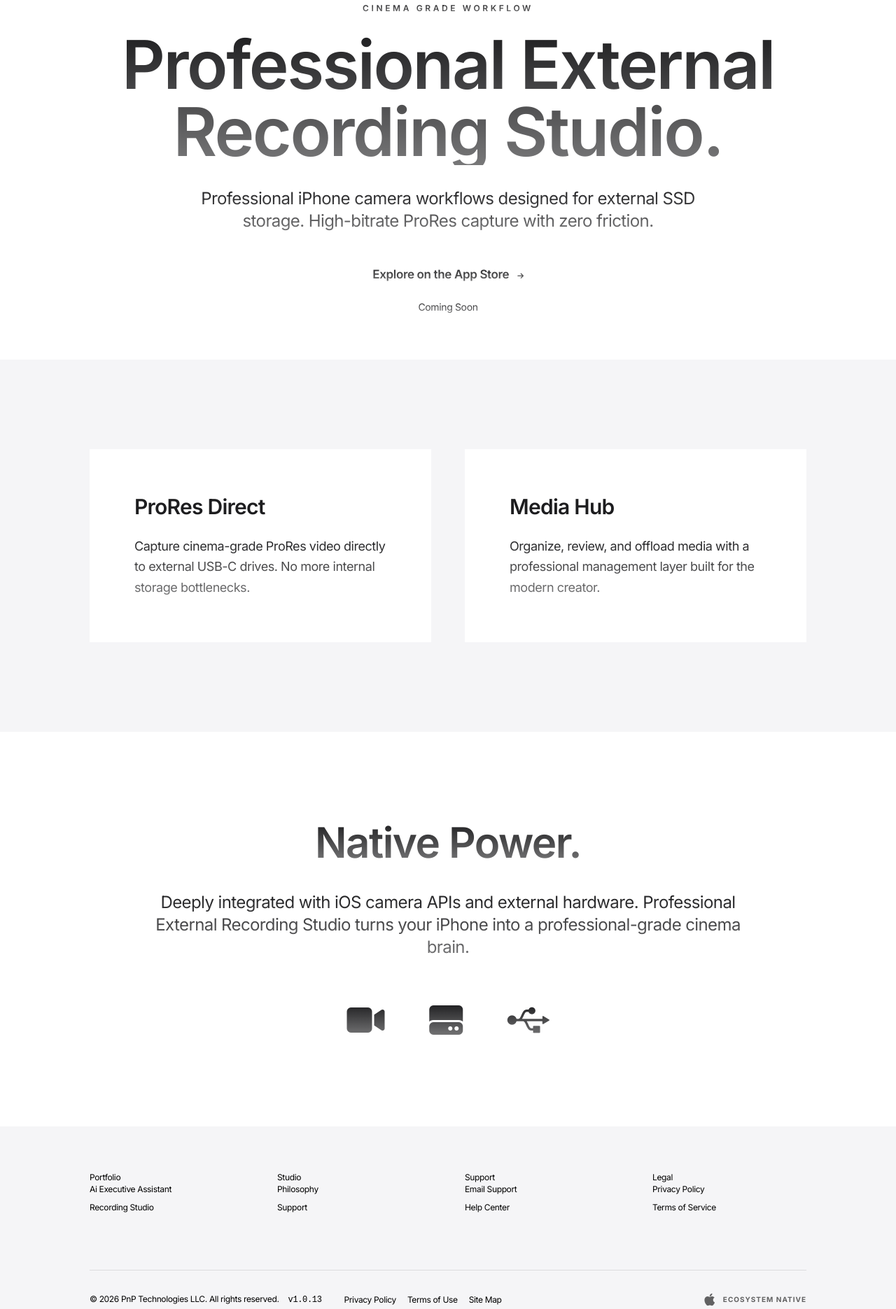
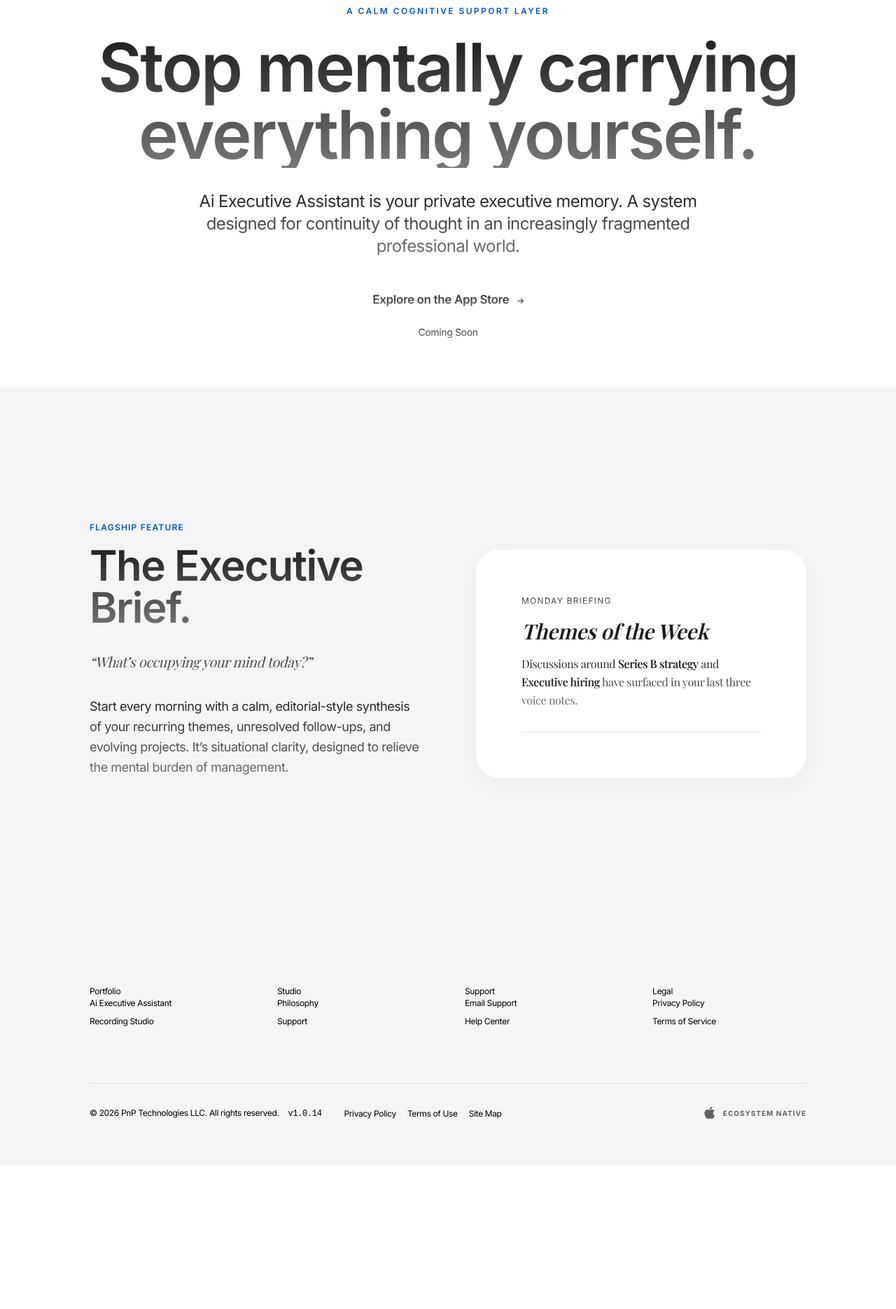
Before and after one commit to pranayseela/PnpSaasWebsite, a website: page ai-executive-assistant.html in a window 1280 px wide. Shown: the part 126-1997 px from the top of the page at 70% size. After the commit the page ends 1791 px from the top, so only its background shows below. Drawn offline with nearby package versions, Linux system fonts and the light colour scheme; a web font is replaced by a local one.

Commit message:
Standardize filenames to Apple-style kebab-case
- Renamed aiexecutiveassistant.html to ai-executive-assistant.html
- Renamed recordingstudio.html to recording-studio.html
- Synchronized all internal links across the studio footprint
- Updated sitemap.xml and versioning script
- Standardized working documents to lowercase
- Incremented to v1.0.15

```diff
--- a/recordingstudio.html
+++ b/ai-executive-assistant.html
@@ -6,24 +6,24 @@
     <!-- High-Fidelity Social Discovery (iMessage/WhatsApp) -->
     <meta property="og:type" content="website">
     <meta property="og:site_name" content="PnP Technologies">
-    <meta property="og:url" content="https://pnpsaas.com/recordingstudio.html">
-    <meta property="og:title" content="Recording Studio">
-    <meta property="og:description" content="Professional external SSD recording for iPhone.">
+    <meta property="og:url" content="https://pnpsaas.com/ai-executive-assistant.html">
+    <meta property="og:title" content="Ai Executive Assistant">
+    <meta property="og:description" content="Stop mentally carrying everything. Private executive memory.">
     <meta property="og:image" content="https://pnpsaas.com/images/studio-preview.jpg">
     <meta property="og:image:width" content="1200">
     <meta property="og:image:height" content="630">
 
     <meta name="twitter:card" content="summary_large_image">
-    <meta name="twitter:title" content="Recording Studio">
-    <meta name="twitter:description" content="Professional external SSD recording for iPhone.">
+    <meta name="twitter:title" content="Ai Executive Assistant">
+    <meta name="twitter:description" content="Stop mentally carrying everything. Private executive memory.">
     <meta name="twitter:image" content="https://pnpsaas.com/images/studio-preview.jpg">
 
     <link rel="apple-touch-icon" href="https://pnpsaas.com/apple-touch-icon.png">
     <link rel="icon" type="image/x-icon" href="/favicon.ico">
-    <link rel="canonical" href="https://pnpsaas.com/recordingstudio.html">
+    <link rel="canonical" href="https://pnpsaas.com/ai-executive-assistant.html">
 
 
-    <link rel="stylesheet" href="dist/style.css?v=v1.0.13">
+    <link rel="stylesheet" href="dist/style.css?v=v1.0.14">
     <link rel="stylesheet" href="https://cdnjs.cloudflare.com/ajax/libs/font-awesome/6.4.0/css/all.min.css">
     <link href="https://fonts.googleapis.com/css2?family=Inter:ital,opsz,wght@0,14..32,100..900;1,14..32,100..900&family=Playfair+Display:ital,wght@0,400..900;1,400..900&display=swap" rel="stylesheet">
 
@@ -76,8 +76,8 @@
                     <a class="nav-link">Software</a>
                     <div class="nav-dropdown">
                         <div class="flex flex-col gap-4">
-                            <a href="aiexecutiveassistant.html" class="text-[14px] font-semibold text-apple-black hover:text-apple-blue transition-colors">Ai Executive Assistant</a>
-                            <a href="recordingstudio.html" class="text-[14px] font-semibold text-apple-black hover:text-apple-blue transition-colors">Recording Studio</a>
+                            <a href="ai-executive-assistant.html" class="text-[14px] font-semibold text-apple-black hover:text-apple-blue transition-colors">Ai Executive Assistant</a>
+                            <a href="recording-studio.html" class="text-[14px] font-semibold text-apple-black hover:text-apple-blue transition-colors">Recording Studio</a>
                             <div class="pt-2 border-t border-apple-offwhite"><a href="index.html#products" class="text-[11px] font-medium text-apple-black hover:text-apple-black uppercase tracking-wider">All Software</a></div>
                         </div>
                     </div>
@@ -92,23 +92,23 @@
         <div id="mobile-menu" class="hidden-custom md:hidden">
             <div class="flex flex-col space-y-2">
                 <span class="text-[11px] font-bold text-apple-blue uppercase tracking-widest mb-2">Software</span>
-                <a href="aiexecutiveassistant.html" class="mobile-link">Ai Executive Assistant</a>
-                <a href="recordingstudio.html" class="mobile-link">Recording Studio</a>
+                <a href="ai-executive-assistant.html" class="mobile-link">Ai Executive Assistant</a>
+                <a href="recording-studio.html" class="mobile-link">Recording Studio</a>
             </div>
             <a href="index.html#philosophy" class="mobile-link mt-4">Philosophy</a>
             <a href="privacy.html" class="mobile-link">Privacy</a>
             <a href="terms.html" class="mobile-link">Terms</a>
             <a href="support.html" class="mobile-link">Support</a>
-            <div class="mt-auto pt-8 text-[12px] opacity-100">© 2026 PnP Technologies LLC. All rights reserved.<span class="opacity-30 ml-4 font-mono text-[9px] uppercase tracking-tighter">v1.0.13</span></div>
+            <div class="mt-auto pt-8 text-[12px] opacity-100">© 2026 PnP Technologies LLC. All rights reserved.<span class="opacity-30 ml-4 font-mono text-[9px] uppercase tracking-tighter">v1.0.14</span></div>
         </div>
     </nav>
 
     <main>
-        <section class="min-h-[80svh] flex flex-col items-center justify-center text-center px-6 pt-16 bg-white">
+        <section class="min-h-[85svh] flex flex-col items-center justify-center text-center px-6 pt-16 bg-white">
             <div class="max-w-5xl fade-in">
-                <span class="text-[12px] font-semibold tracking-[0.3em] uppercase text-apple-black mb-6 block">Cinema Grade Workflow</span>
-                <h1 class="text-5xl md:text-8xl font-semibold tracking-tight mb-8 text-apple-black leading-tight">Professional External<br>Recording Studio.</h1>
-                <p class="text-xl md:text-2xl text-apple-black mb-12 max-w-3xl mx-auto font-normal leading-tight tracking-tight">Professional iPhone camera workflows designed for external SSD storage. High-bitrate ProRes capture with zero friction.</p>
+                <span class="text-[12px] font-semibold tracking-[0.2em] uppercase text-apple-blue mb-6 block">A Calm Cognitive Support Layer</span>
+                <h1 class="text-5xl md:text-8xl font-semibold tracking-tight mb-8 text-apple-black leading-tight">Stop mentally carrying<br class="hidden md:block"> everything yourself.</h1>
+                <p class="text-xl md:text-2xl text-apple-black mb-12 max-w-3xl mx-auto font-normal leading-tight tracking-tight">Ai Executive Assistant is your private executive memory. A system designed for continuity of thought in an increasingly fragmented professional world.</p>
                 <div class="flex flex-col items-center gap-6">
                     <span class="text-apple-black font-semibold text-[17px]">Explore on the App Store <i class="fas fa-arrow-right text-[10px] ml-2" aria-hidden="true" aria-hidden="true"></i></span>
                     <p class="text-apple-black text-sm">Coming Soon</p>
@@ -116,26 +116,25 @@
             </div>
         </section>
 
-        <section class="py-32 px-6 bg-apple-offwhite">
+        <section class="py-32 md:py-48 px-6 bg-apple-offwhite">
             <div class="container mx-auto content-width">
-                <div class="grid md:grid-cols-2 gap-12">
-                    <div class="glass-card p-12 md:p-16 fade-in bg-white">
-                        <h3 class="text-2xl md:text-3xl font-semibold mb-6 tracking-tight">ProRes Direct</h3>
-                        <p class="text-apple-black font-normal leading-relaxed text-lg tracking-tight">Capture cinema-grade ProRes video directly to external USB-C drives. No more internal storage bottlenecks.</p>
+                <div class="grid grid-cols-1 lg:grid-cols-2 gap-20 items-center">
+                    <div class="fade-in">
+                        <span class="text-apple-blue font-semibold text-xs tracking-widest uppercase mb-4 block font-sans">Flagship Feature</span>
+                        <h2 class="text-4xl text-apple-black md:text-6xl font-semibold tracking-tight mb-8 text-apple-black">The Executive Brief.</h2>
+                        <p class="text-xl text-apple-black font-normal leading-relaxed mb-8 tracking-tight font-serif italic">“What’s occupying your mind today?”</p>
+                        <p class="text-lg text-apple-black font-normal leading-relaxed mb-10 tracking-tight">Start every morning with a calm, editorial-style synthesis of your recurring themes, unresolved follow-ups, and evolving projects. It’s situational clarity, designed to relieve the mental burden of management.</p>
                     </div>
-                    <div class="glass-card p-12 md:p-16 fade-in bg-white">
-                        <h3 class="text-2xl md:text-3xl font-semibold mb-6 tracking-tight">Media Hub</h3>
-                        <p class="text-apple-black font-normal leading-relaxed text-lg tracking-tight">Organize, review, and offload media with a professional management layer built for the modern creator.</p>
+                    <div class="brief-card p-10 md:p-16 fade-in">
+                        <div class="space-y-8 font-serif">
+                            <div class="border-b border-apple-border pb-8">
+                                <p class="text-[12px] uppercase tracking-widest text-apple-black font-sans mb-4">Monday Briefing</p>
+                                <h3 class="text-3xl font-semibold mb-4 italic">Themes of the Week</h3>
+                                <p class="text-apple-black leading-relaxed">Discussions around <span class="text-apple-black font-medium">Series B strategy</span> and <span class="text-apple-black font-medium">Executive hiring</span> have surfaced in your last three voice notes.</p>
+                            </div>
+                        </div>
                     </div>
                 </div>
-            </div>
-        </section>
-
-        <section class="py-32 px-6 bg-white">
-            <div class="container mx-auto max-w-4xl text-center fade-in">
-                <h2 class="text-4xl text-apple-black md:text-6xl font-semibold tracking-tight mb-10">Native Power.</h2>
-                <p class="text-xl md:text-2xl text-apple-black font-normal leading-relaxed tracking-tight mb-16">Deeply integrated with iOS camera APIs and external hardware. Professional External Recording Studio turns your iPhone into a professional-grade cinema brain.</p>
-                <div class="flex flex-wrap justify-center gap-16 text-apple-black"><i class="fas fa-video text-5xl" aria-hidden="true" aria-hidden="true"></i><i class="fas fa-hdd text-5xl" aria-hidden="true" aria-hidden="true"></i><i class="fab fa-usb text-5xl" aria-hidden="true" aria-hidden="true"></i></div>
             </div>
         </section>
     </main>
@@ -144,14 +143,14 @@
     <footer class="footer-master" aria-label="Studio Footer">
         <div class="footer-content">
             <div class="grid grid-cols-2 md:grid-cols-4 gap-12 mb-20">
-                <div class="footer-column"><h3>Portfolio</h3><ul class="flex flex-col gap-2"><li><a href="aiexecutiveassistant.html">Ai Executive Assistant</a></li><li><a href="recordingstudio.html">Recording Studio</a></li></ul></div>
+                <div class="footer-column"><h3>Portfolio</h3><ul class="flex flex-col gap-2"><li><a href="ai-executive-assistant.html">Ai Executive Assistant</a></li><li><a href="recording-studio.html">Recording Studio</a></li></ul></div>
                 <div class="footer-column"><h3>Studio</h3><ul class="flex flex-col gap-2"><li><a href="index.html#philosophy">Philosophy</a></li><li><a href="support.html">Support</a></li></ul></div>
                 <div class="footer-column"><h3>Support</h3><ul class="flex flex-col gap-2"><li><a href="mailto:support@pnpsaas.com">Email Support</a></li><li><a href="support.html">Help Center</a></li></ul></div>
                 <div class="footer-column"><h3>Legal</h3><ul class="flex flex-col gap-2"><li><a href="privacy.html">Privacy Policy</a></li><li><a href="terms.html">Terms of Service</a></li></ul></div>
             </div>
             <div class="pt-8 border-t border-apple-border flex flex-col md:flex-row justify-between items-center gap-6">
                 <div class="flex flex-col md:flex-row items-center gap-4 md:gap-8">
-                    <span>© 2026 PnP Technologies LLC. All rights reserved. <span style="opacity: 1; margin-left: 10px; font-family: monospace;">v1.0.13</span></span>
+                    <span>© 2026 PnP Technologies LLC. All rights reserved. <span style="opacity: 1; margin-left: 10px; font-family: monospace;">v1.0.14</span></span>
                     <div class="flex gap-4"><a href="privacy.html">Privacy Policy</a><a href="terms.html">Terms of Use</a><a href="sitemap.xml">Site Map</a></div>
                 </div>
                 <div class="flex items-center gap-3 opacity-60 grayscale hover:grayscale-0 hover:opacity-100 transition-all"><i class="fab fa-apple text-xl" aria-hidden="true" aria-hidden="true"></i><span class="text-[10px] font-bold tracking-widest uppercase" style="color: #000000;">Ecosystem Native</span></div>
--- a/increment_version.js
+++ b/increment_version.js
@@ -1,6 +1,6 @@
 const fs = require('fs');
 
-const files = ['index.html', 'aiexecutiveassistant.html', 'recordingstudio.html', 'support.html', 'privacy.html', 'terms.html'];
+const files = ['index.html', 'ai-executive-assistant.html', 'recording-studio.html', 'support.html', 'privacy.html', 'terms.html'];
 
 // 1. Get current version
 const indexContent = fs.readFileSync('index.html', 'utf8');
```
Also changed, not shown: index.html (+10 -10 lines), privacy.html (+8 -8 lines), recording-studio.html (renamed from aiexecutiveassistant.html, +34 -33 lines), support.html (+8 -8 lines), terms.html (+8 -8 lines), company-strategy.md (renamed from COMPANY_STRATEGY.md), redesign-plan.md (renamed from REDESIGN_PLAN.md).
